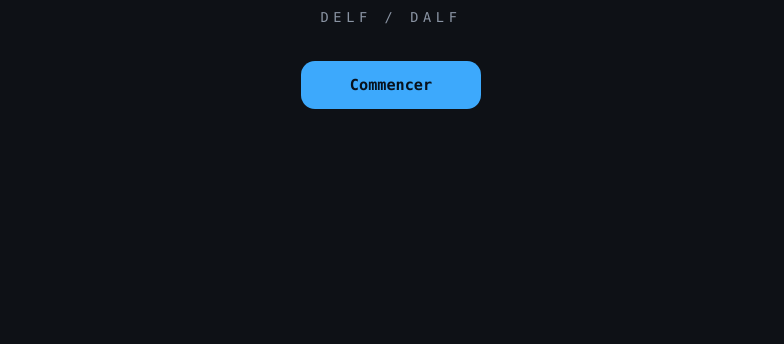
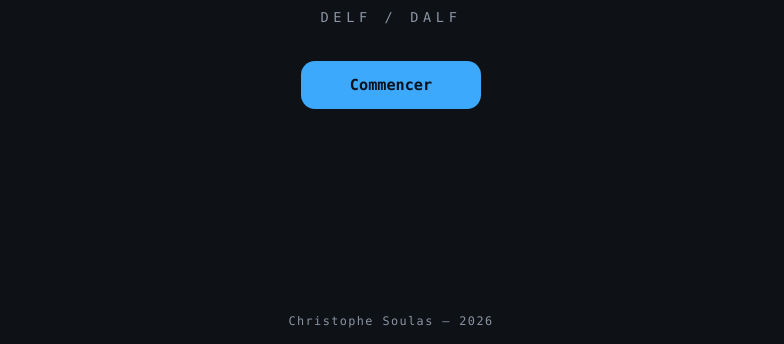
Before and after one commit to ChrisSorbadere/Temps-DELF-DALF, a plain HTML site: page index.html in a window 1280 px wide. Shown: the part 456-800 px from the top of the page, without its empty margins (249-1033 px from the left). Drawn offline with Linux system fonts and the light colour scheme.

Commit message:
Add files via upload

```diff
--- a/index.html
+++ b/index.html
@@ -117,6 +117,7 @@
   .splash-sub{margin-top:12px;color:var(--muted);letter-spacing:.34em;font-size:.85rem;text-transform:uppercase}
   .splash-cta{margin-top:36px}
   .splash-cta .btn{min-width:180px}
+  .credit{position:fixed;left:0;right:0;bottom:max(16px,env(safe-area-inset-bottom));text-align:center;color:var(--muted);font-size:.74rem;letter-spacing:.12em}
 
   .progress{margin-top:24px;display:none}
   .progress.on{display:block}
@@ -209,6 +210,7 @@
     <div class="splash-title">Mesure le temps</div>
     <div class="splash-sub">DELF / DALF</div>
     <div class="splash-cta"><button class="btn primary" onclick="show('home')">Commencer</button></div>
+    <div class="credit">Christophe Soulas — 2026</div>
   </section>
 
   <!-- SÉLECTION DU NIVEAU -->
```
